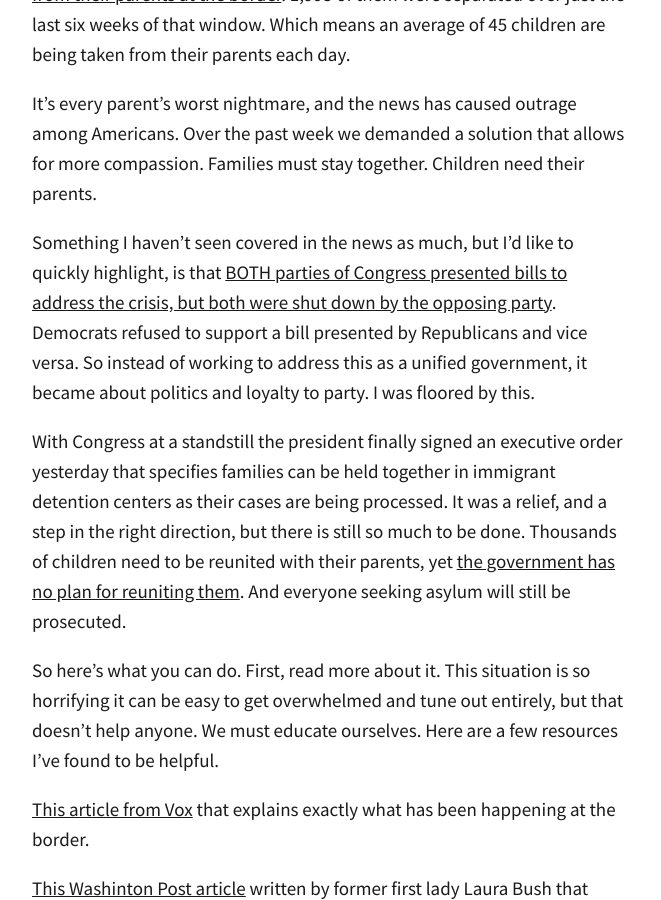
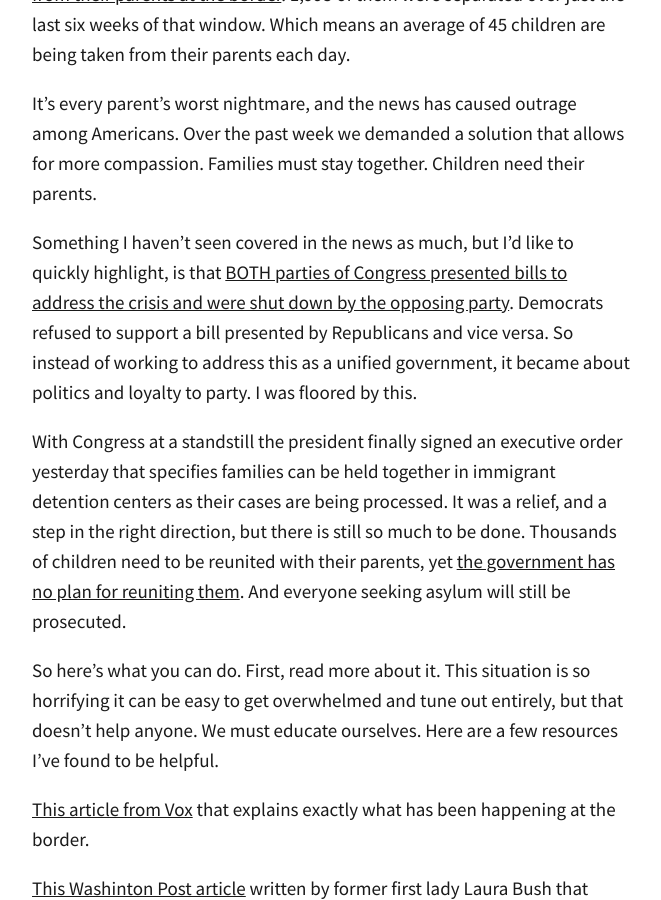
Before and after one commit to totiffany/totiffany.github.io, a Jekyll site: the page built from _posts/2018-06-20-Reuniting-Families-At-The-Border.md, in a window 1280 px wide and 900 px high, scrolled down 1130 px. Shown: the whole window, without its empty margins (308-969 px from the left). Built offline with Jekyll 4.4.1, drawn with Linux system fonts in a browser that asks for light colours; our own code applies the rules of GitHub Pages for plain Markdown files; comment, search, counter and statistics services are not loaded.

Commit message:
Update 2018-06-20-Reuniting-Families-At-The-Border.md

```diff
--- a/_posts/2018-06-20-Reuniting-Families-At-The-Border.md
+++ b/_posts/2018-06-20-Reuniting-Families-At-The-Border.md
@@ -21,7 +21,7 @@ Between October 2017 and May 2018, [at least 2,700 children have been split from
 
 It's every parent's worst nightmare, and the news has caused outrage among Americans. Over the past week we demanded a solution that allows for more compassion. Families must stay together. Children need their parents.
 
-Something I haven't seen covered in the news as much, but I'd like to quickly highlight, is that [BOTH parties of Congress presented bills to address the crisis, but both were shut down by the opposing party](http://thehill.com/homenews/senate/393069-schumer-rejects-gop-proposal-to-address-border-crisis). Democrats refused to support a bill presented by Republicans and vice versa. So instead of working to address this as a unified government, it became about politics and loyalty to party. I was floored by this.
+Something I haven't seen covered in the news as much, but I'd like to quickly highlight, is that [BOTH parties of Congress presented bills to address the crisis and were shut down by the opposing party](http://thehill.com/homenews/senate/393069-schumer-rejects-gop-proposal-to-address-border-crisis). Democrats refused to support a bill presented by Republicans and vice versa. So instead of working to address this as a unified government, it became about politics and loyalty to party. I was floored by this.
 
 With Congress at a standstill the president finally signed an executive order yesterday that specifies families can be held together in immigrant detention centers as their cases are being processed. It was a relief, and a step in the right direction, but there is still so much to be done. Thousands of children need to be reunited with their parents, yet [the government has no plan for reuniting them](https://www.vox.com/2018/6/20/17484300/read-trump-executive-order-family-separation-immigration-full-text). And everyone seeking asylum will still be prosecuted.
 
```
